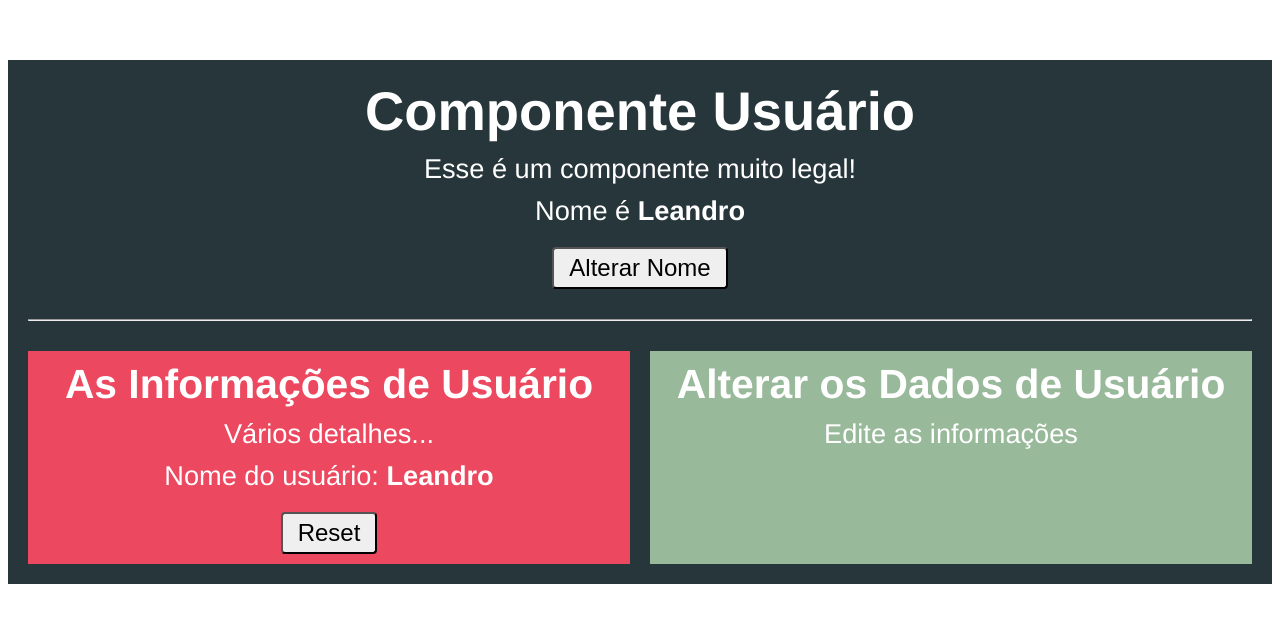
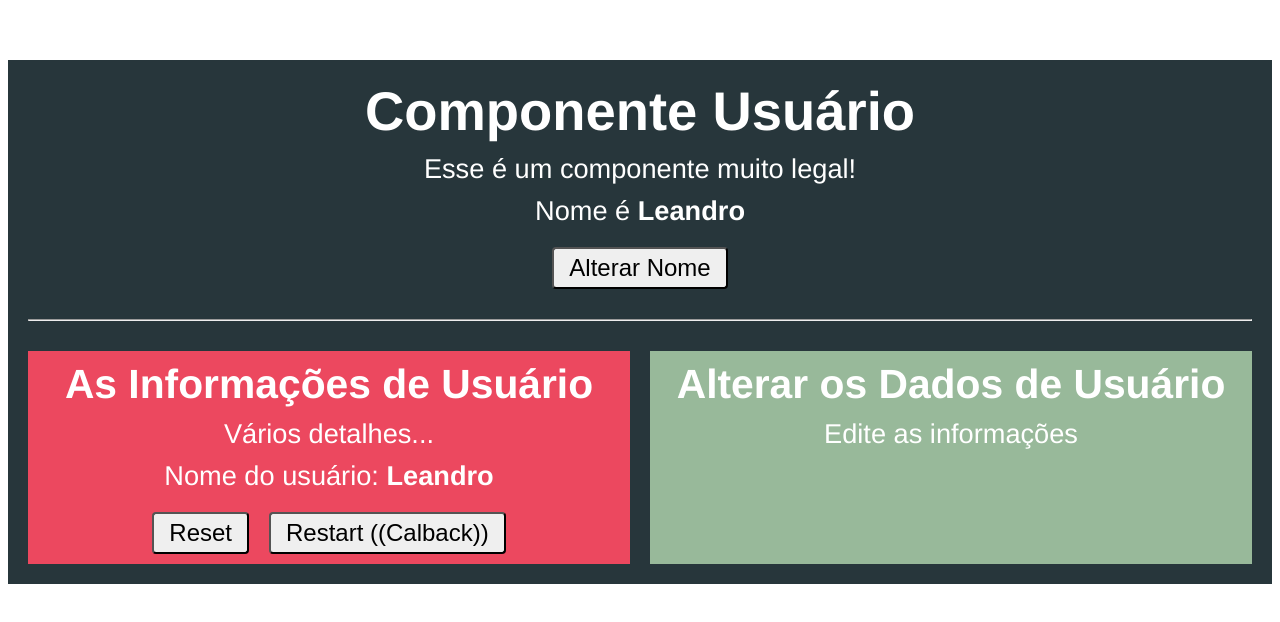
Before and after one commit to leandrocodes/vue.js-studies, a Vue app in the folder 7th - components-comunication/comunication/: page / in a window 1280 px wide. Shown: the top 622 px of the page. Built offline with nearby package versions, Linux system fonts and the light colour scheme.

Commit message:
callback properties

```diff
--- a/7th - components-comunication/comunication/src/components/Usuario.vue
+++ b/7th - components-comunication/comunication/src/components/Usuario.vue
@@ -6,7 +6,9 @@
     <button @click="alterarNome">Alterar Nome</button>
     <hr>
     <div class="componentes">
-      <app-usuario-info :nome="nome" @nomeMudou="nome = $event"/>
+      <app-usuario-info :nome="nome" @nomeMudou="nome = $event"
+       :reiniciarFn="reiniciarNome"/>
+       <!-- callback above -->
       <app-usuario-editar/>
     </div>
   </div>
@@ -25,7 +27,10 @@ export default {
   },
   methods: {
     alterarNome() {
-      this.nome = "V. M., LEANDRO";
+      this.nome = "V. M., LEANDRO"
+    },
+    reiniciarNome(){
+        this.nome = "Leandro"
     }
   }
 };
--- a/7th - components-comunication/comunication/src/components/UsuarioInfo.vue
+++ b/7th - components-comunication/comunication/src/components/UsuarioInfo.vue
@@ -7,6 +7,7 @@
       <strong>{{ nome }}</strong>
     </p>
     <button @click="reiniciarNome">Reset</button>
+    <button @click="reiniciarFn">Restart ((Calback))</button>
   </div>
 </template>
 
@@ -17,7 +18,9 @@ export default {
           type: String,
           //required: true,
           default: 'Leandro VM'
-      }
+      },
+      //to use callback
+      reiniciarFn: Function
   },
   methods: {
 /*       inverterNome(){
```
